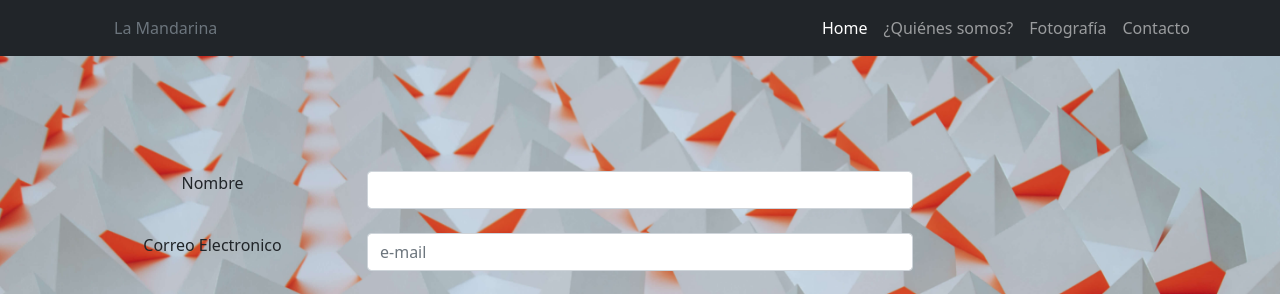
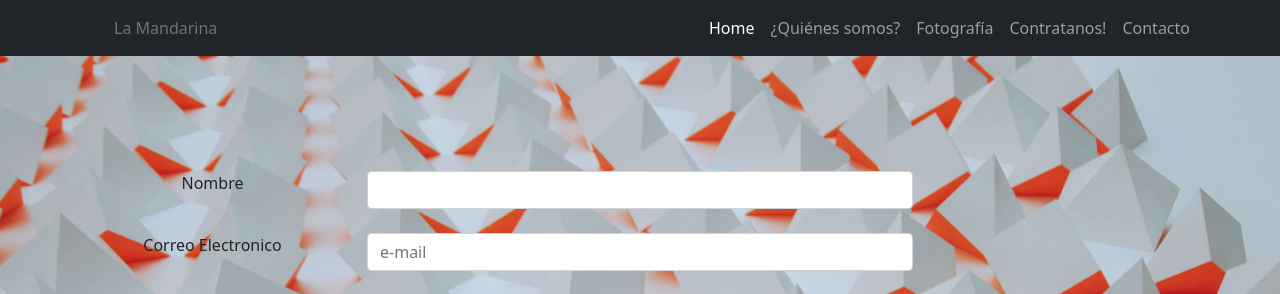
Before and after one commit to CarlaBruni08/laMandarina, a website: page contacto.html in a window 1280 px wide. Shown: the top 294 px of the page. Drawn offline with nearby package versions, Linux system fonts and the light colour scheme.

Commit message:
Modificaciones en el nav por una seccion nueva

```diff
--- a/contacto.html
+++ b/contacto.html
@@ -40,6 +40,9 @@
               </li>
               <li class="nav-item">
                 <a class="nav-link" href="./galeria.html">Fotografía</a>
+              </li>
+              <li class="nav-item">
+                <a class="nav-link" href="./contratanos.html">Contratanos!</a>
               </li>
               <li class="nav-item">
                 <a class="nav-link" href="./contacto.html">Contacto</a>
```
Also changed, not shown: galeria.html (+3 -0 lines), quienesSomos.html (+3 -0 lines). Lines whose indentation alone changed are shown as unchanged.
